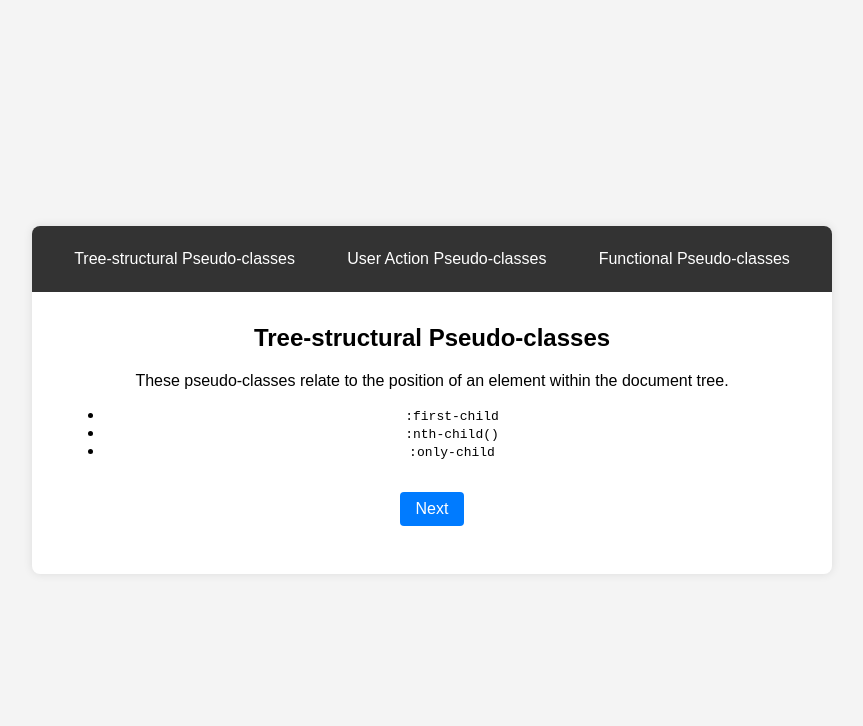
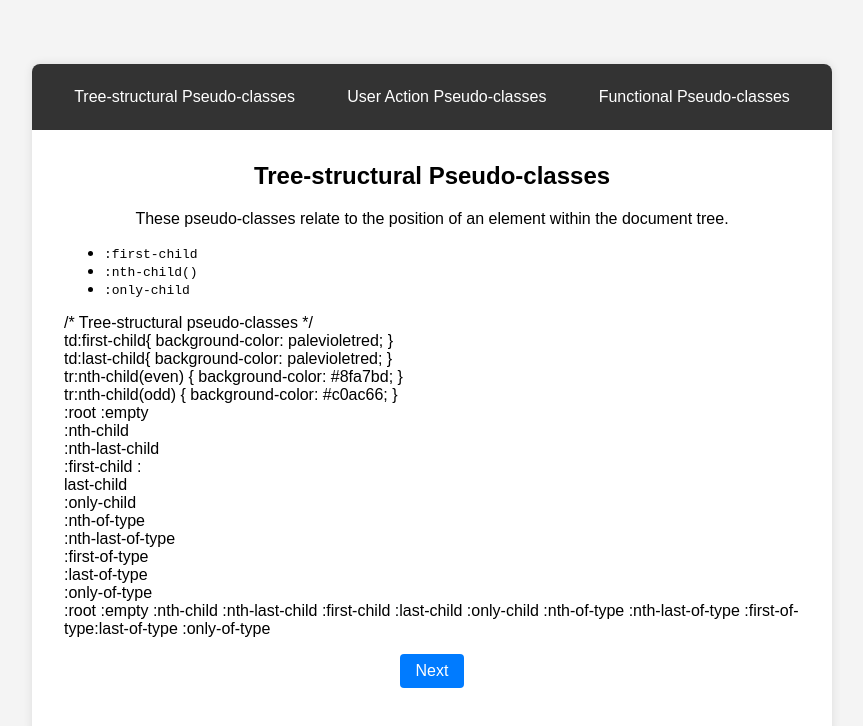
Before and after one commit to roger-hope/css-playground, a plain HTML site: page exercise_lightening_talk/presentation/presentation.html in a window 1280 px wide. Both pictures are taken after a click on the link "Tree-structural Pseudo-classes". Shown: the whole page, without its empty margins (208-1071 px from the left). Drawn offline with Linux system fonts and the light colour scheme.

Commit message:
refactor: presentation files update

```diff
--- a/exercise_lightening_talk/presentation/presentation.html
+++ b/exercise_lightening_talk/presentation/presentation.html
@@ -18,32 +18,79 @@
     <div id="slide1" class="slide">
         <h2>Tree-structural Pseudo-classes</h2>
         <p>These pseudo-classes relate to the position of an element within the document tree.</p>
-        <ul>
+        <ul class="p-left">
             <li><code>:first-child</code></li>
             <li><code>:nth-child()</code></li>
             <li><code>:only-child</code></li>
         </ul>
+        <div class="p-left">
+            <div class="p-left">/* Tree-structural pseudo-classes */</div>
+            <div class="p-left">td:first-child{ background-color: palevioletred; }</div>
+            <div class="p-left">td:last-child{ background-color: palevioletred; }</div>
+            <div class="p-left">tr:nth-child(even) { background-color: #8fa7bd; }</div>
+            <div class="p-left">tr:nth-child(odd) { background-color: #c0ac66; }</div>
+            <div class="p-left">:root :empty</div>
+            <div class="p-left">:nth-child</div>
+            <div class="p-left">:nth-last-child</div>
+            <div class="p-left">:first-child :</div>
+            <div class="p-left">last-child</div>
+            <div class="p-left">:only-child</div>
+            <div class="p-left">:nth-of-type</div>
+            <div class="p-left">:nth-last-of-type</div>
+            <div class="p-left">:first-of-type</div>
+            <div class="p-left">:last-of-type</div>
+            <div class="p-left">:only-of-type</div>
+        </div>
+        <div class="p-left">
+            :root
+            :empty
+            :nth-child
+            :nth-last-child
+            :first-child
+            :last-child
+            :only-child
+            :nth-of-type
+            :nth-last-of-type
+            :first-of-type:last-of-type
+            :only-of-type
+        </div>
         <a href="#slide2" class="next">Next</a>
     </div>
     <div id="slide2" class="slide">
         <h2>User Action Pseudo-classes</h2>
         <p>These pseudo-classes apply styles based on user interactions like hovering or clicking.</p>
-        <ul>
+        <ul class="p-left">
             <li><code>:hover</code></li>
             <li><code>:active</code></li>
         </ul>
+        <div class="p-left">
+            <p>/* User action pseudo-classes */</p>
+            <p>.joinBtn { width: 10em; height: 5ex; background-color: gold; border: 2px solid firebrick; border-radius: 10px; font-weight: bold; color: black; cursor: pointer; }</p>
+            <p>/*hover part css*/</p>
+            <p>.joinBtn:hover { background-color: red; }</p>
+            <p>/*active part css*/</p>
+            <p>.joinBtn:active { box-shadow: 2px 2px 5px red; border: 5px blue solid; }</p>
+            <p>/* Focus part css*/</p>
+            <p>label { display: block; margin-top: 1em; }</p>
+            <p>input:focus { background-color: red; }</p>
+            <p>select:focus { background-color: blue; }</p>
+        </div>
         <a href="#slide1" class="prev">Previous</a>
         <a href="#slide3" class="next">Next</a>
     </div>
     <div id="slide3" class="slide">
         <h2>Functional Pseudo-classes</h2>
         <p>These pseudo-classes take arguments and provide more complex matching capabilities.</p>
-        <ul>
+        <ul class="p-left">
             <li><code>:is()</code></li>
             <li><code>:where()</code></li>
             <li><code>:has()</code></li>
             <li><code>:not()</code></li>
         </ul>
+        <div class="p-left"><p>/* Functional pseudo-classes */</p>
+            <p>:is(header, footer) {background-color: #333;color: white;}</p>
+            <p>:where(.hero, .features) {margin-bottom: 2em;}</p>
+            <p>.features .feature:not(:nth-child(2)) {border: 1px solid #ccc;} </p></div>
         <a href="#slide2" class="prev">Previous</a>
     </div>
 </div>
--- a/exercise_lightening_talk/presentation/styles.css
+++ b/exercise_lightening_talk/presentation/styles.css
@@ -75,3 +75,7 @@ a.next, a.prev {
 a.next:hover, a.prev:hover {
     background-color: #0056b3;
 }
+
+.p-left {
+    text-align:left;
+}
```
